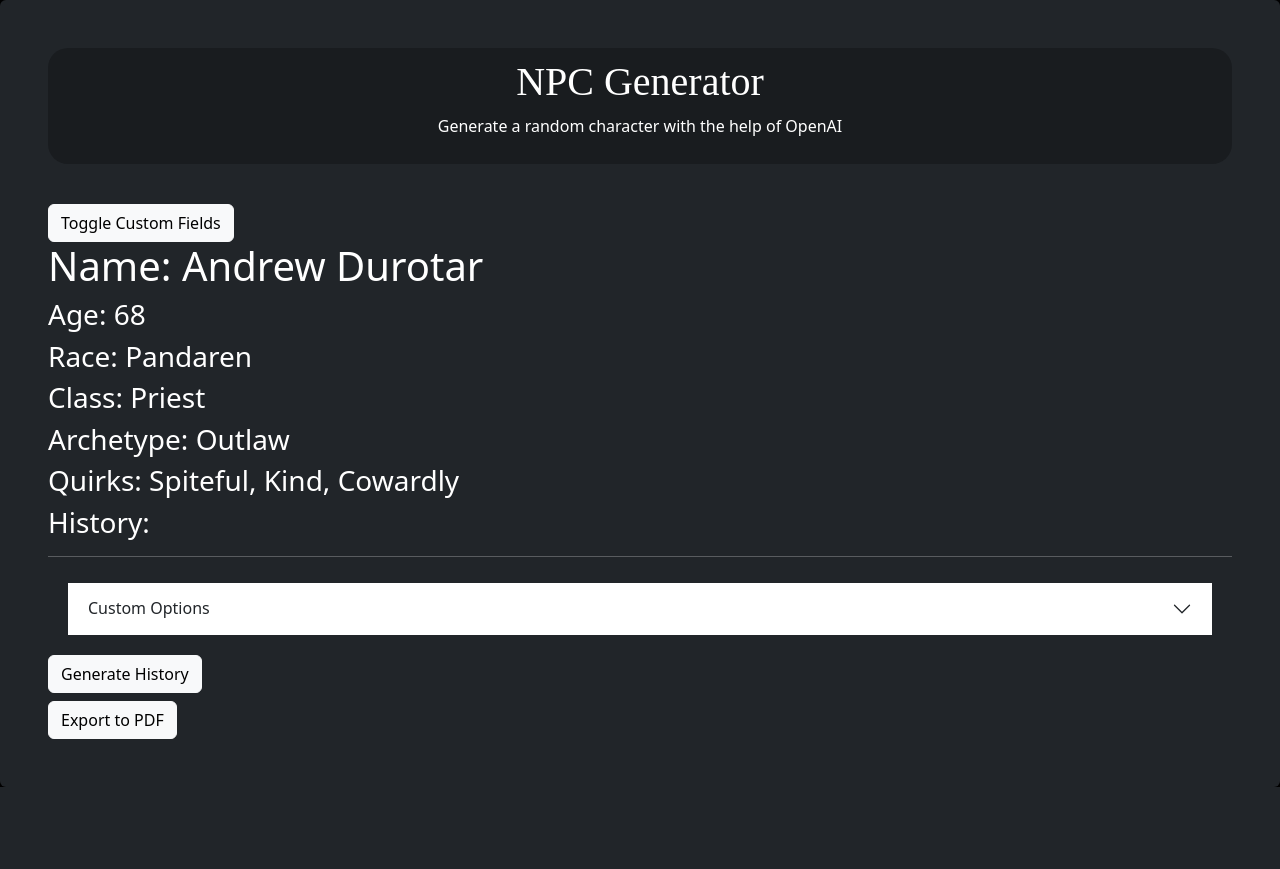
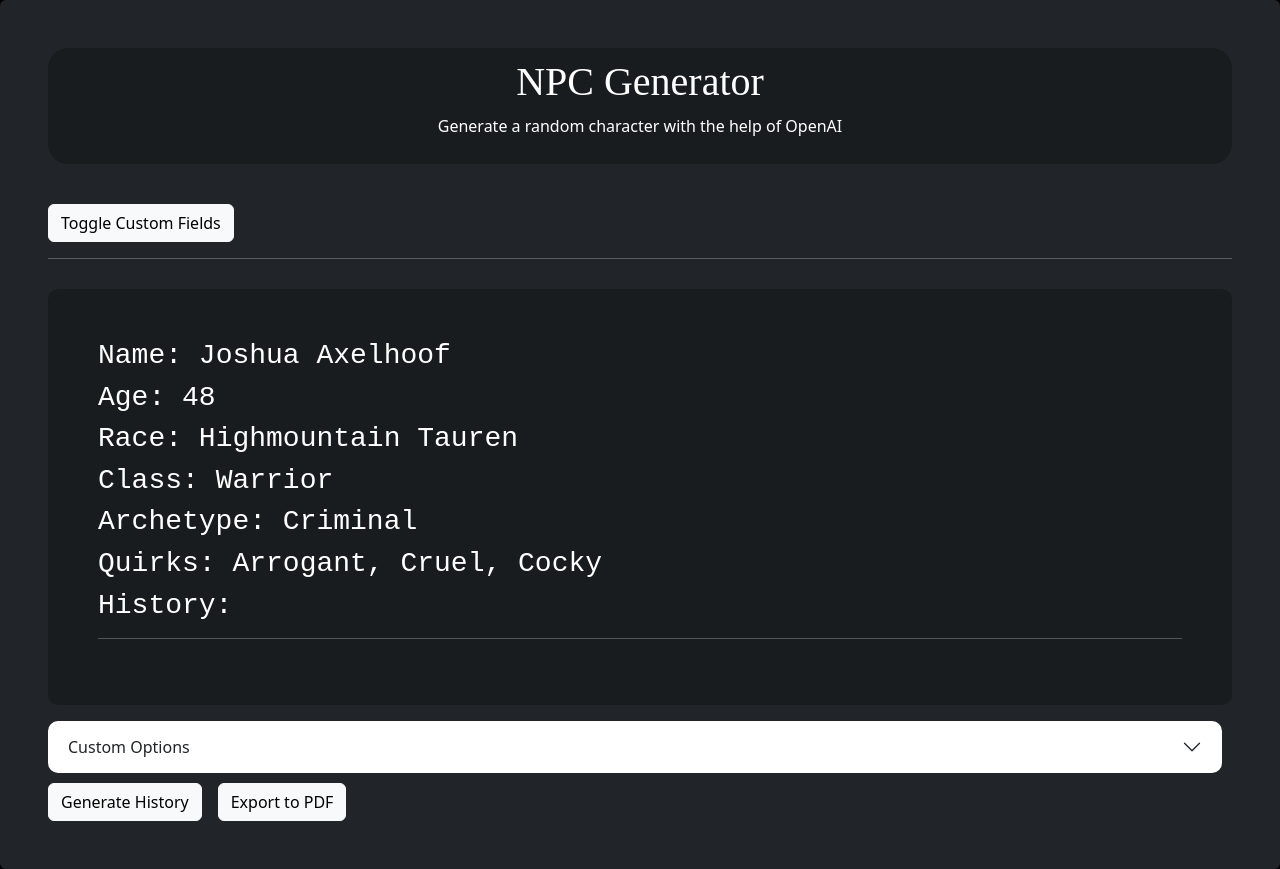
Before and after one commit to mattazz/npc-gen, a React (Vite) app: page / in a window 1280 px wide. Before the commit the page ends 800 px from the top, so only its background shows below. Built offline with nearby package versions, Linux system fonts and the light colour scheme; no server answers; a web font is replaced by a local one.

Commit message:
CSS styling

```diff
--- a/src/App.css
+++ b/src/App.css
@@ -1,5 +1,19 @@
 @import url('https://fonts.googleapis.com/css2?family=Rubik+Iso');
 
+
+.mainCard{
+    text-align: left;
+    margin-top: 30px;
+    background-color: #191c1f;
+    padding: 50px;
+    border-radius: 10px;
+}
+h3{
+    font-family:monospace;
+}
+.accordion-button{
+    border-radius: 10px !important;
+}
 .charImage{
     max-width: 256px;
     max-height: 256px;
@@ -14,9 +28,7 @@
 }
 .App-header > h1{
     font-family: 'Rubik Iso';
-
 }
-
 
 #customHistory{
     border-radius: 5%;
--- a/src/App.jsx
+++ b/src/App.jsx
@@ -39,7 +39,7 @@ function App() {
 // Adds customizable options to the profile card --> ProfileCard
 function CustomField(){
   return(
-    <Accordion className='customHistory rounded-3'>
+    <Accordion className='customHistory rounded-3 ms-0 p-0 mt-3'>
       <Accordion.Header>
         Custom Options
       </Accordion.Header>
@@ -106,11 +106,11 @@ class ProfileCard extends React.Component {
 
   generateHistory(max_tokens){
     var addHistory = document.getElementById('customHistory').value
-    console.log('Generating history for: ' + this.state.name + ' who is a ' + this.state.race + ' ' +   this.state.quirks + ' '+ this.state.archetype + ' ' + this.state.class + ' and ' + this.state.age + ' years old.')
+    // console.log('Generating history for: ' + this.state.name + ' who is a ' + this.state.race + ' ' +   this.state.quirks + ' '+ this.state.archetype + ' ' + this.state.class + ' and ' + this.state.age + ' years old.')
     this.setState({history: 'Generating history...'})
     openai.createCompletion({
       model: 'text-davinci-003',
-      prompt: `Generate a background history for a fantasy character named ${this.state.name} who is a ${this.state.quirks} ${this.state.race} ${this.state.class} and ${this.state.age} years old.
+      prompt: `Generate a background history in the style of Dungeons and Dragons for a fantasy character named ${this.state.name} who is a ${this.state.quirks} ${this.state.race} ${this.state.class} and ${this.state.age} years old.
       This character is a ${this.state.archetype}. Also, ${addHistory}.Generate this in html format with <p> tags and <h2> as titles for each notable moment in his history.`,
       max_tokens: max_tokens,
       temperature: 0.2,
@@ -171,10 +171,11 @@ class ProfileCard extends React.Component {
     return(
       <Container fluid className=' bg-dark text-white rounded-2 p-5'>
         <Header/>
-        {/* <img className='charImage rounded-3 p-4' src={this.state.image} alt='' /> */}
         {/* Add toggle button to hide or show custom fields */}
         <Button className='btn btn-light d-block' onClick={() => this.toggleCustomFields()}> Toggle Custom Fields </Button>
-        <h1>Name: {this.state.name}</h1>
+        <hr />
+        <div className="mainCard">
+          <h3>Name: {this.state.name}</h3>
           <CustomParams id='customName' defaultVal='Custom Name' buttonName='customName' click={()=>this.setCustomName()} />
           <h3>Age: {this.state.age}</h3>
           <CustomParams id='customAge' defaultVal='Custom Age' buttonName='customAge' click={()=>this.setCustomAge()} />
@@ -188,15 +189,14 @@ class ProfileCard extends React.Component {
           <h3>History:</h3>
           <hr />
           <div dangerouslySetInnerHTML={{__html: this.state.history}} />
+        </div>
         {/* Component */}
         <CustomField />
         {/*  */}
-        <Button className='btn' variant="light" onClick={() => this.generateHistory(400)}>
+        <Button className='btn customButtons' variant="light" onClick={() => this.generateHistory(400)}>
           Generate History
         </Button>
-        {/* <Button className='btn d-block mt-2' variant="light" onClick={() => this.generateImage()}>Generate Image </Button> */}
-        <Button className='btn d-block mt-2' variant="light" onClick={() => this.exportToPDF()}>Export to PDF </Button>
-        {/* <Card name={this.state.name} age={this.state.age} race={this.state.race} class={this.state.class} archetype={this.state.archetype}/> */}
+        <Button className='btn d-inline ms-3 customButtons' variant="light" onClick={() => this.exportToPDF()}>Export to PDF </Button>
       </Container>
     )
   }
--- a/src/main.jsx
+++ b/src/main.jsx
@@ -1,8 +1,11 @@
-import React from 'react'
+import React, { StrictMode } from 'react'
 import ReactDOM from 'react-dom/client'
 import App from './App'
+import Header from './assets/Components/Header'
 import './index.css'
 
 ReactDOM.createRoot(document.getElementById('root')).render(
-    <App />
+    <StrictMode>
+        <App />
+    </StrictMode>
 )
```
Lines whose indentation alone changed are shown as unchanged.
